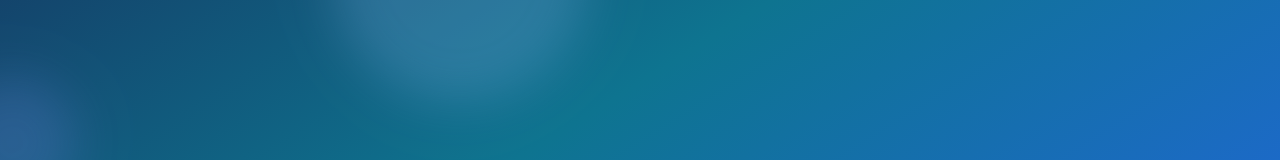
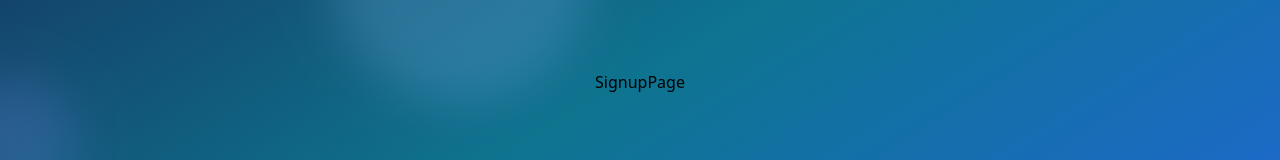
Before and after one commit to MbusyaNgesa/oauth, a React (Vite) app in the folder frontend/: page /signup in a window 1280 px wide. Shown: the part 318-478 px from the top of the page. Built offline with nearby package versions, Linux system fonts and the light colour scheme.

Commit message:
Setting up routes

```diff
--- a/frontend/src/App.jsx
+++ b/frontend/src/App.jsx
@@ -1,5 +1,7 @@
 import React from "react";
 import { FloatingShape } from "./components";
+import { Route, Routes } from "react-router-dom";
+import { SignupPage, LoginPage } from "./pages";
 
 const App = () => {
   return (
@@ -29,6 +31,12 @@ const App = () => {
         left="-10%"
         delay={2}
       />
+
+      <Routes>
+        <Route path="/" element={"Home"} />
+        <Route path="/signup" element={<SignupPage />} />
+        <Route path="/login" element={<LoginPage />} />
+      </Routes>
     </div>
   );
 };
--- /dev/null
+++ b/frontend/src/pages/LoginPage.jsx
@@ -0,0 +1,5 @@
+const LoginPage = () => {
+  return <div>LoginPage</div>;
+};
+
+export { LoginPage };
--- /dev/null
+++ b/frontend/src/pages/SignupPage.jsx
@@ -0,0 +1,5 @@
+const SignupPage = () => {
+  return <div>SignupPage</div>;
+};
+
+export { SignupPage };
--- /dev/null
+++ b/frontend/src/pages/index.js
@@ -0,0 +1,2 @@
+export { LoginPage } from "./LoginPage";
+export { SignupPage } from "./SignupPage";
```
